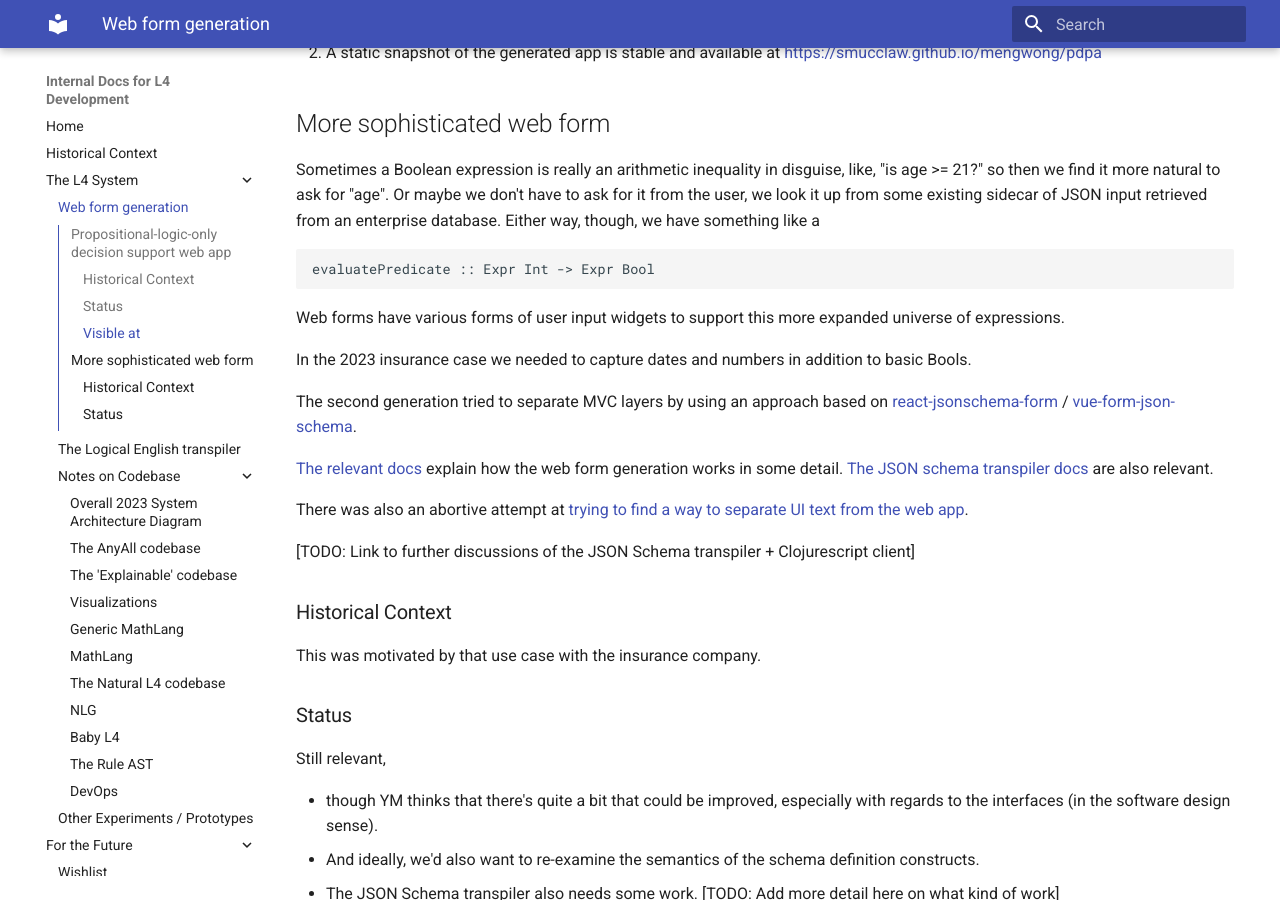
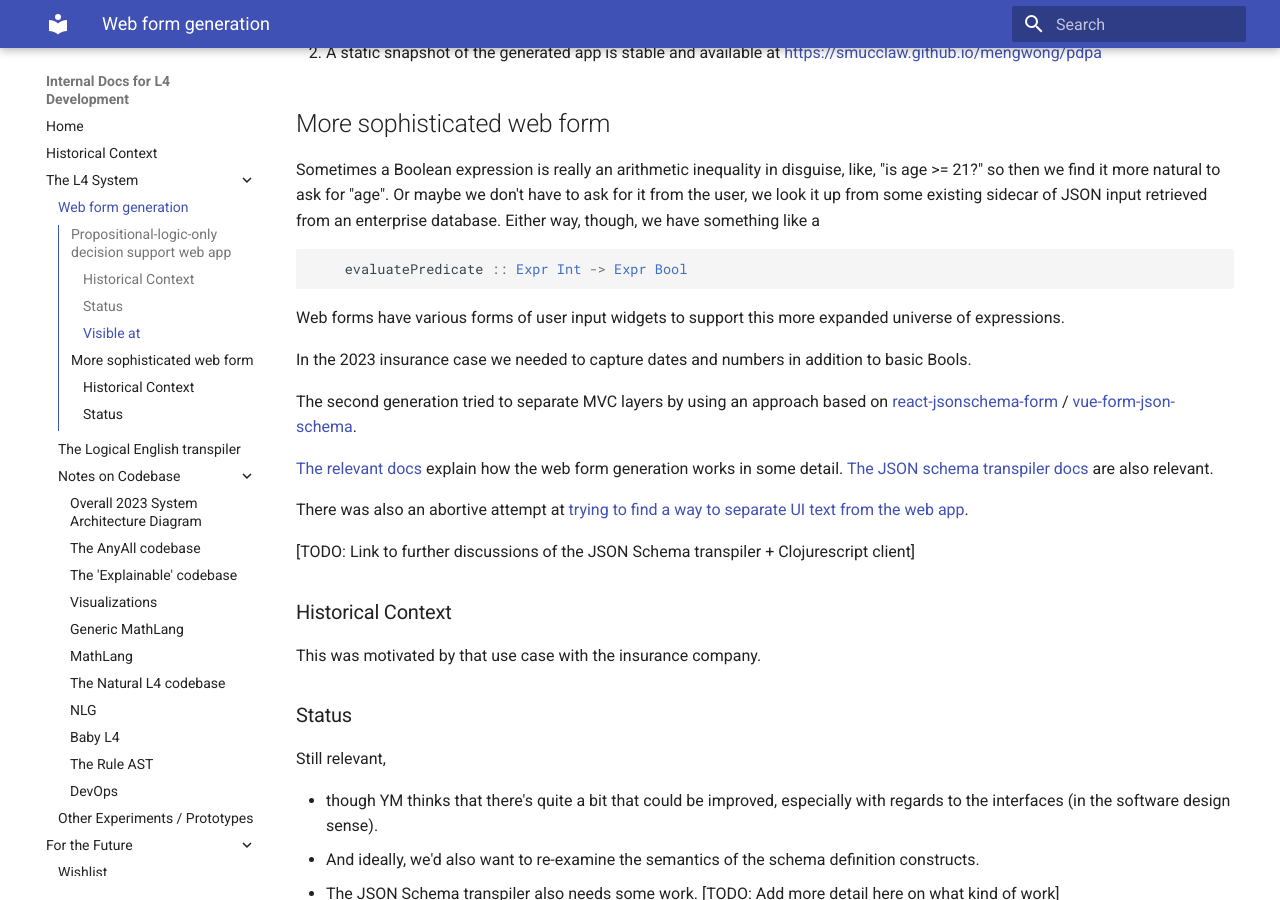
Before and after one commit to smucclaw/internal_docs, an MkDocs documentation site: the page built from docs/current_system/webforms.md, in a window 1280 px wide and 900 px high, scrolled down 1890 px. Built offline with MkDocs 1.6.1 and Material for MkDocs 9.7.7, drawn with Linux system fonts in a browser that asks for light colours.

Commit message:
mollify the linter

````diff
--- a/docs/current_system/webforms.md
+++ b/docs/current_system/webforms.md
@@ -53,7 +53,9 @@ for "age". Or maybe we don't have to ask for it from the user, we look
 it up from some existing sidecar of JSON input retrieved from an
 enterprise database. Either way, though, we have something like a
 
+``` haskell
     evaluatePredicate :: Expr Int -> Expr Bool
+```
 
 Web forms have various forms of user input widgets to support this
 more expanded universe of expressions.
````
